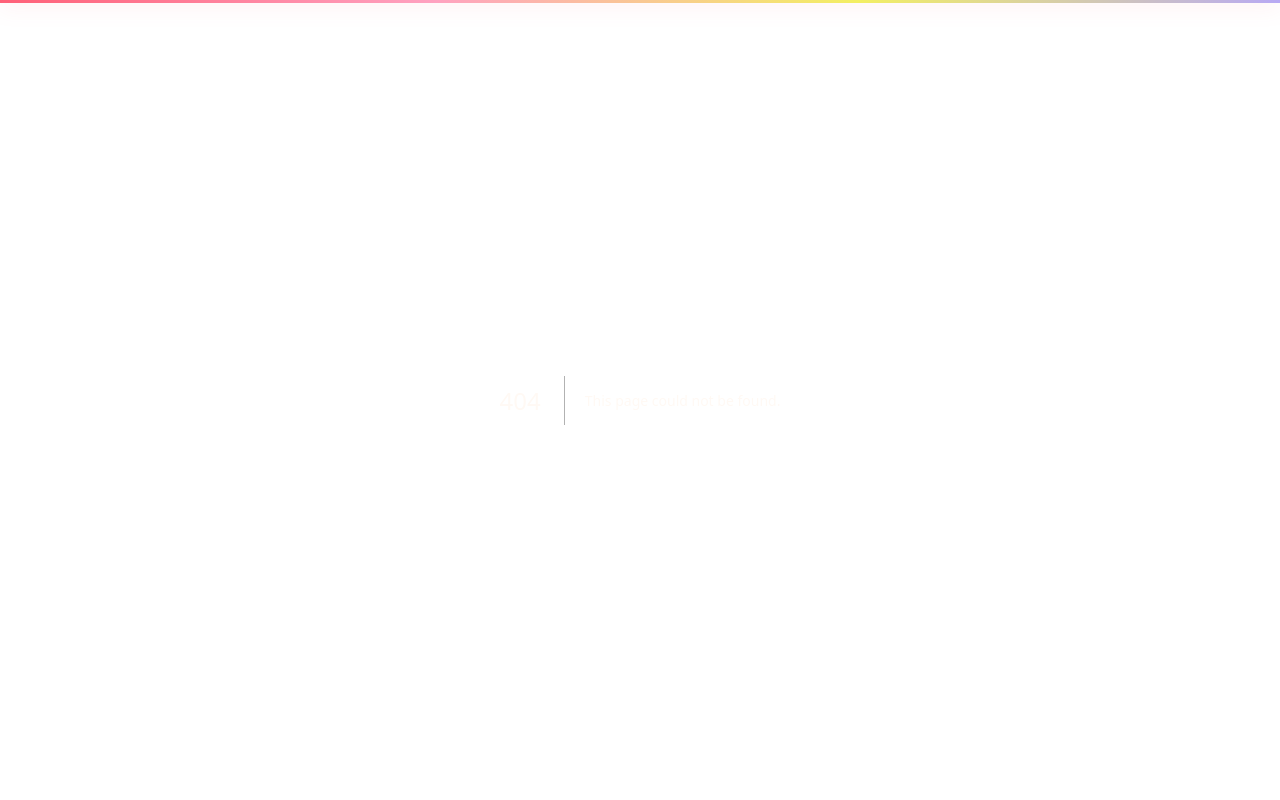
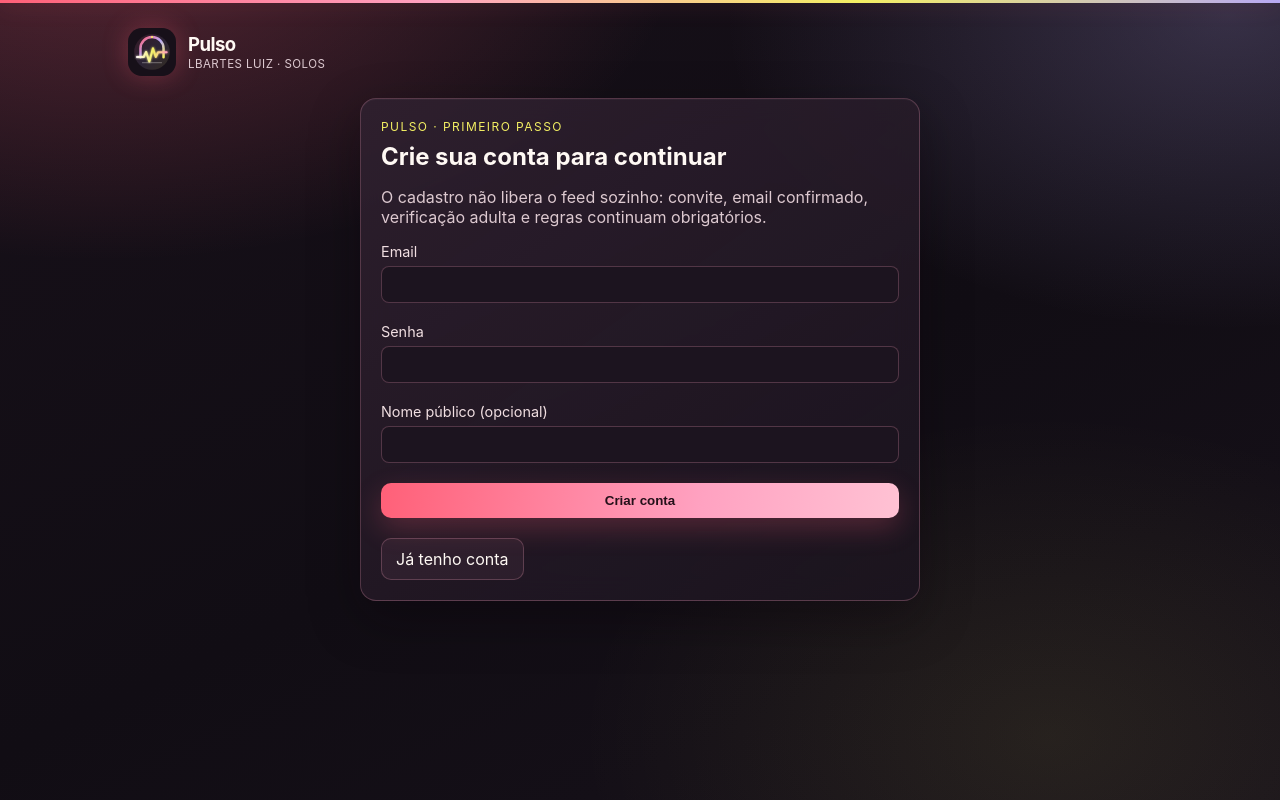
Before and after one commit to luizpeixotobella/pulso, a Next.js app: page /cadastro in a window 1280 px wide. Before the commit this address had no page. Built offline with nearby package versions, Linux system fonts and the light colour scheme.

Commit message:
fix: add standalone pulso authentication routes

```diff
--- /dev/null
+++ b/src/app/cadastro/page.tsx
@@ -0,0 +1,21 @@
+import { PulsoBrand } from "@/components/pulso-brand";
+import { safeAuthNext } from "@/lib/auth-next";
+import SignupForm from "./signup-form";
+
+type Props = { searchParams: Promise<{ next?: string }> };
+
+export default async function CadastroPage({ searchParams }: Props) {
+  const { next } = await searchParams;
+  const nextPath = safeAuthNext(next);
+  return (
+    <main className="container auth-page">
+      <header className="landing-header"><PulsoBrand /></header>
+      <section className="panel auth-panel">
+        <p className="section-kicker">Pulso · primeiro passo</p>
+        <h1>Crie sua conta para continuar</h1>
+        <p>O cadastro não libera o feed sozinho: convite, email confirmado, verificação adulta e regras continuam obrigatórios.</p>
+        <SignupForm nextPath={nextPath} />
+      </section>
+    </main>
+  );
+}
--- /dev/null
+++ b/src/app/cadastro/signup-form.tsx
@@ -0,0 +1,61 @@
+"use client";
+
+import { createClient } from "@/lib/supabase/browser";
+import { safeAuthNext } from "@/lib/auth-next";
+import Link from "next/link";
+import { useRouter } from "next/navigation";
+import { useState } from "react";
+
+export default function SignupForm({ nextPath = "/" }: { nextPath?: string }) {
+  const router = useRouter();
+  const safeNextPath = safeAuthNext(nextPath);
+  const [loading, setLoading] = useState(false);
+  const [error, setError] = useState<string | null>(null);
+  const [message, setMessage] = useState<string | null>(null);
+
+  async function onSubmit(formData: FormData) {
+    setLoading(true);
+    setError(null);
+    setMessage(null);
+    try {
+      const supabase = createClient();
+      const redirectTo = `${window.location.origin}/login?next=${encodeURIComponent(safeNextPath)}`;
+      const { data, error: signUpError } = await supabase.auth.signUp({
+        email: String(formData.get("email") ?? "").trim(),
+        password: String(formData.get("password") ?? ""),
+        options: {
+          emailRedirectTo: redirectTo,
+          data: { display_name: String(formData.get("display_name") ?? "").trim() },
+        },
+      });
+      if (signUpError) {
+        setError(signUpError.message);
+        return;
+      }
+      if (data.session) {
+        router.push(safeNextPath);
+        router.refresh();
+      } else {
+        setMessage("Confira seu email e o spam. Depois da confirmação, entre para continuar.");
+      }
+    } catch {
+      setError("A conexão falhou. Tente novamente; se a conta já existir, use Entrar.");
+    } finally {
+      setLoading(false);
+    }
+  }
+
+  return (
+    <form action={onSubmit}>
+      <label>Email<input type="email" name="email" autoComplete="email" required /></label>
+      <label>Senha<input type="password" name="password" autoComplete="new-password" minLength={6} required /></label>
+      <label>Nome público (opcional)<input type="text" name="display_name" autoComplete="nickname" /></label>
+      <button className="btn primary" type="submit" disabled={loading}>
+        {loading ? "Criando conta..." : "Criar conta"}
+      </button>
+      <div style={{ marginTop: 12 }}><Link className="btn" href={`/login?next=${encodeURIComponent(safeNextPath)}`}>Já tenho conta</Link></div>
+      {error ? <p role="alert" style={{ color: "#ff9ea8" }}>{error}</p> : null}
+      {message ? <p role="status" style={{ color: "#9ff7c2" }}>{message}</p> : null}
+    </form>
+  );
+}
--- a/src/app/globals.css
+++ b/src/app/globals.css
@@ -162,6 +162,20 @@ body::before {
 
 .landing-note {
   margin-bottom: 18px;
+}
+
+.auth-page {
+  min-height: 100vh;
+}
+
+.auth-panel {
+  max-width: 560px;
+  margin-inline: auto;
+}
+
+.auth-panel form {
+  display: grid;
+  gap: 8px;
 }
 
 .pulso-credits {
```
Also changed, not shown: src/app/login/login-form.tsx (added, +45 -0 lines), src/app/login/page.tsx (added, +26 -0 lines).
